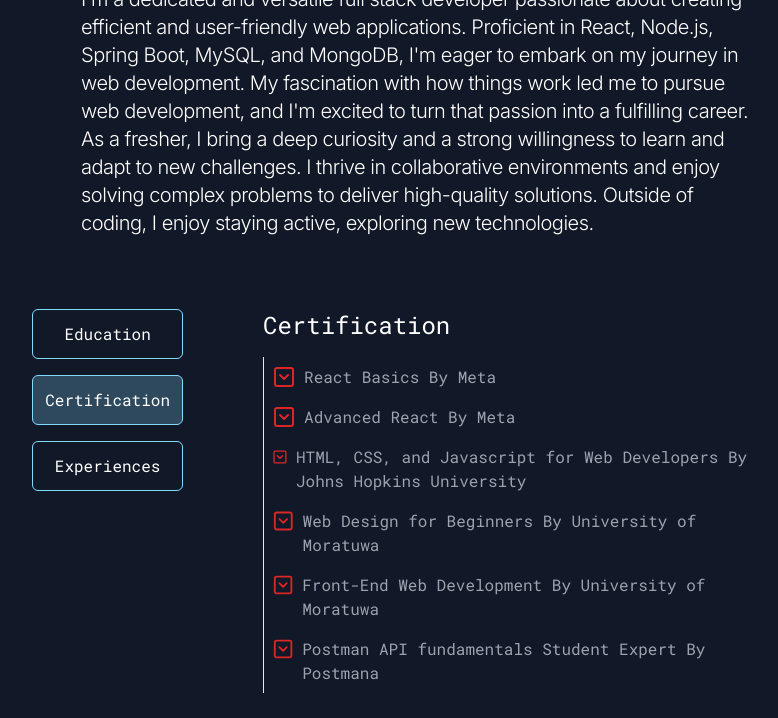
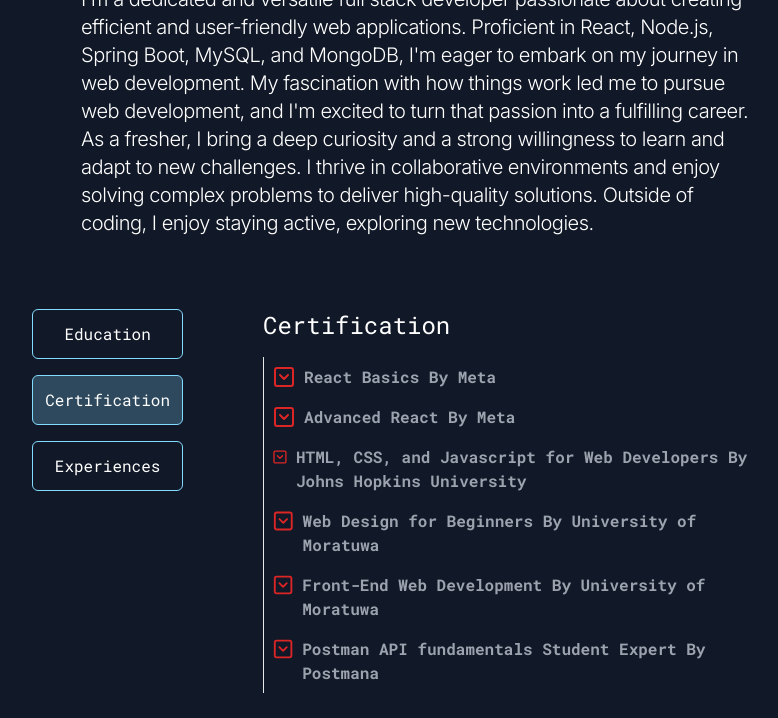
Before and after one commit to Kalindusu/Kalindu_Portfolio_new, a React (Vite) app: page / in a window 1280 px wide. Both pictures are taken after a click on the tab "Certification". Shown: the part 1028-1746 px from the top of the page, without its empty margins (243-1021 px from the left). Built offline with nearby package versions, Linux system fonts and the light colour scheme.

Commit message:
new update

```diff
--- a/src/assets/UI/Model.jsx
+++ b/src/assets/UI/Model.jsx
@@ -28,7 +28,7 @@
                 </p>
                 <div className="px-8">
                   <p className="">Sabaragamuwa University of Sri Lanka</p>
-                  <p className="py-2  text-[#9ca3af]">
+                  <p className="py-2  text-[#9ca3af] font-bold">
                   I am currently a 3rd-year undergraduate at the Faculty of Computing, Sabaragamuwa University of Sri Lanka. With a strong foundation in computer science, I am dedicated to expanding my knowledge and skills in the field, preparing for the rapidly evolving technological landscape.
                   </p>
                 </div>
@@ -41,7 +41,7 @@
                 </p>
                 <div className="px-8">
                   <p className="">Rajapaksha Central college Weerakatiya</p>
-                  <p className="py-2  text-[#9ca3af]">
+                  <p className="py-2  text-[#9ca3af] font-bold">
                   I pursued my Advanced Level studies in the Physical Science stream, driven by a deep interest in mathematics and problem-solving. I successfully completed the exams with 3B passes and a C for General English, which further motivated me to explore technology and its growing impact on various industries.
                   </p>
                 </div>
@@ -56,7 +56,7 @@
                   <SquareChevronDown className="text-red-600" />
                   <a
                     target="_blank"
-                    className="text-[#9ca3af] hover:text-customBlue duration-300"
+                    className="text-[#9ca3af] font-bold hover:text-customBlue duration-300"
                     href="https://www.coursera.org/account/accomplishments/verify/M6B3QP2677DK"
                   >
                     React Basics By Meta
@@ -66,7 +66,7 @@
                   <SquareChevronDown className="text-red-600" />
                   <a
                     target="_blank"
-                    className="text-[#9ca3af] hover:text-customBlue duration-300"
+                    className="text-[#9ca3af] font-bold hover:text-customBlue duration-300"
                     href="https://www.coursera.org/account/accomplishments/verify/2BZNHYKZ8AMJ"
                   >
                     Advanced React By Meta
@@ -76,7 +76,7 @@
                   <SquareChevronDown className="text-red-600" />
                   <a
                     target="_blank"
-                    className="text-[#9ca3af] hover:text-customBlue duration-300"
+                    className="text-[#9ca3af] font-bold hover:text-customBlue duration-300"
                     href="https://www.coursera.org/account/accomplishments/verify/HKLFZJXUX7MH"
                   >
                    HTML, CSS, and Javascript for Web Developers By Johns Hopkins University
@@ -87,7 +87,7 @@
                   <SquareChevronDown className="text-red-600" />
                   <a
                     target="_blank"
-                    className="text-[#9ca3af] hover:text-customBlue duration-300"
+                    className="text-[#9ca3af] font-bold hover:text-customBlue duration-300"
                     href="https://open.uom.lk/lms/mod/customcert/verify_certificate.php"
                   >
                     Web Design for Beginners By University of Moratuwa
@@ -97,7 +97,7 @@
                   <SquareChevronDown className="text-red-600" />
                   <a
                     target="_blank"
-                    className="text-[#9ca3af] hover:text-customBlue duration-300"
+                    className="text-[#9ca3af] font-bold hover:text-customBlue duration-300"
                     href="https://open.uom.lk/lms/mod/customcert/verify_certificate.php"
                   >
                     Front-End Web Development By University of Moratuwa
@@ -108,7 +108,7 @@
                   <SquareChevronDown className="text-red-600" />
                   <a
                     target="_blank"
-                    className="text-[#9ca3af] hover:text-customBlue duration-300"
+                    className="text-[#9ca3af] font-bold hover:text-customBlue duration-300"
                     href="https://badgr.com/public/assertions/3FBUNBOcT--ua5-foB-Esw?identity__email=sudarakakalindu20@gmail.com"
                   >
                     Postman API fundamentals Student Expert By Postmana
@@ -130,7 +130,7 @@
                 </p>
                 <div className="px-8">
                   <p className="">Trainee Bank Assistant</p>
-                  <p className="py-2 text-[#9ca3af]">
+                  <p className="py-2 text-[#9ca3af] font-bold">
                   As a bank trainer at People's Bank, Walasmulla, I honed my soft skills while delivering effective training sessions and enhancing employee performance. This experience allowed me to develop strong communication, leadership, and problem-solving abilities, which have been invaluable in my professional growth.
                   </p>
                 </div>
--- a/src/components/Projects.jsx
+++ b/src/components/Projects.jsx
@@ -22,6 +22,8 @@
 
     return (
         <div className="border-b border-neutral-500 pb-1">
+            <div className="bg-head ">
+            <div className="container   ">
             <motion.h2
                 whileInView={{ opacity: 1, y: 0 }}
                 initial={{ opacity: 0, y: 100 }}
@@ -30,8 +32,8 @@
             >
                 Projects
             </motion.h2>
-            <div className="container   ">
-        <div className="  text-white md:py-10 py-5  font-nav ">
+
+        <div className="  text-white md:py-10 py-5   ">
           <div className="py-2">
             <h2 className="text-2xl text-center text-white">
               Past Project Experience
@@ -40,7 +42,7 @@
               Explore how I consistently delivered maximum results in my
               previous projects.
             </p>
-            <div className="grid gap-4 my-12 sm:grid-cols-1 md:grid-cols-2 lg:grid-cols-3">
+            <div className="grid gap-4 my-12 sm:grid-cols-1 md:grid-cols-2 lg:grid-cols-3 font-nav">
               {project.map((el, idx) => (
                 <div
                   className="p-4 border-2 rounded-md border-customBlue flex flex-col gap-4 overflow-hidden"
@@ -99,6 +101,7 @@
         </div>
       </div>
         </div>
+        </div>
     );
 };
 
--- a/src/data/index.jsx
+++ b/src/data/index.jsx
@@ -59,36 +59,4 @@
       demo: "https://mohammedrady59.github.io/Palestine/",
       repo: "https://github.com/MohammedRady59/Palestine",
     },
-    {
-      name: "Game-Over",
-      details:
-        "This project is a website for games. Important features include guard authentication and security, dark and light modes, and the ability to construct the home, information, login, and register pages utilising the backend via Apis.",
-      skills: "HTML - CSS - Vanilla JS - Bootstrap - API ",
-      demo: "https://mohammedrady59.github.io/Game-Over/",
-      repo: "https://github.com/MohammedRady59/Game-Over",
-    },
-    {
-      name: "Yummy",
-      details:
-        "This project is a website for a restaurant that makes and provides quick food. Search by meal name, search by meal initial letter, meal categories, meal displays for each region, and ingredient displays for each meal are some of the important features. This project was created using a single page and was built using Apis on the backend.",
-      skills: "HTML - TailwindCSS - Vanilla JS - JQuery - API ",
-      demo: "https://mohammedrady59.github.io/Yummy-App/",
-      repo: "https://github.com/MohammedRady59/Yummy-App",
-    },
-    {
-      name: "Footcap",
-      details:
-        "This project is a website for a restaurant that makes and provides quick food. Search by meal name, search by meal initial letter, meal categories, meal displays for each region, and ingredient displays for each meal are some of the important features. This project was created using a single page and was built using Apis on the backend.",
-      skills: "HTML - CSS - Vanilla JS - Bootstrap ",
-      demo: "https://mohammedrady59.github.io/FootCap/",
-      repo: "https://github.com/MohammedRady59/FootCap",
-    },
-    {
-      name: "Customer Transactions",
-      details:
-        "This project appears to be a dashboard; it has a table that shows client transactions and a chart that illustrates the percentage of each transaction. Search by client name and search by transaction amount are two important functionalities.",
-      skills: "HTML - CSS - Vanilla JS - Bootstrap - ChartJs",
-      demo: "https://mohammedrady59.github.io/Customer-Service/",
-      repo: "https://github.com/MohammedRady59/Customer-Service",
-    },
   ];
--- a/src/index.css
+++ b/src/index.css
@@ -72,3 +72,54 @@
 		@apply w-full rounded-lg border-b-[1px] border-b-gray-600 bg-[#191b1e] text-lightText px-4 py-2 active:outline-none focus-visible:outline-designColor outline-none focus-visible:border-b-transparent duration-300 resize-none;
 	}
 }
+
+@keyframes move {
+  0% {
+    border-radius: 60% 40% 30% 70% / 60% 30% 70% 40%;
+  }
+  50% {
+    border-radius: 30% 60% 70% 40% / 50% 60% 30% 60%;
+  }
+  100% {
+    border-radius: 60% 40% 30% 70% / 60% 30% 70% 40%;
+  }
+}
+.clip-path-custom {
+  clip-path: polygon(
+    0 0,
+    100% 0,
+    100% calc(100% - 20px),
+    calc(100% - 20px) 100%,
+    0 100%
+  );
+}
+.clip-path-custom2 {
+  clip-path: polygon(
+    0 0,
+    100% 0,
+    100% calc(100% - 10px),
+    calc(100% - 10px) 100%,
+    0 100%
+  );
+}
+
+.tagcloud--item {
+  color: aqua;
+}
+.tagcloud--item:hover {
+  color: white;
+}
+::-webkit-scrollbar {
+  width: 12px;
+  height: 12px;
+}
+
+::-webkit-scrollbar-thumb {
+  background-color: #888; /* لون المقبض */
+  border-radius: 10px; /* انحناء حواف المقبض */
+}
+
+::-webkit-scrollbar-track {
+  background-color: #f1f1f1;
+  border-radius: 10px;
+}
```
